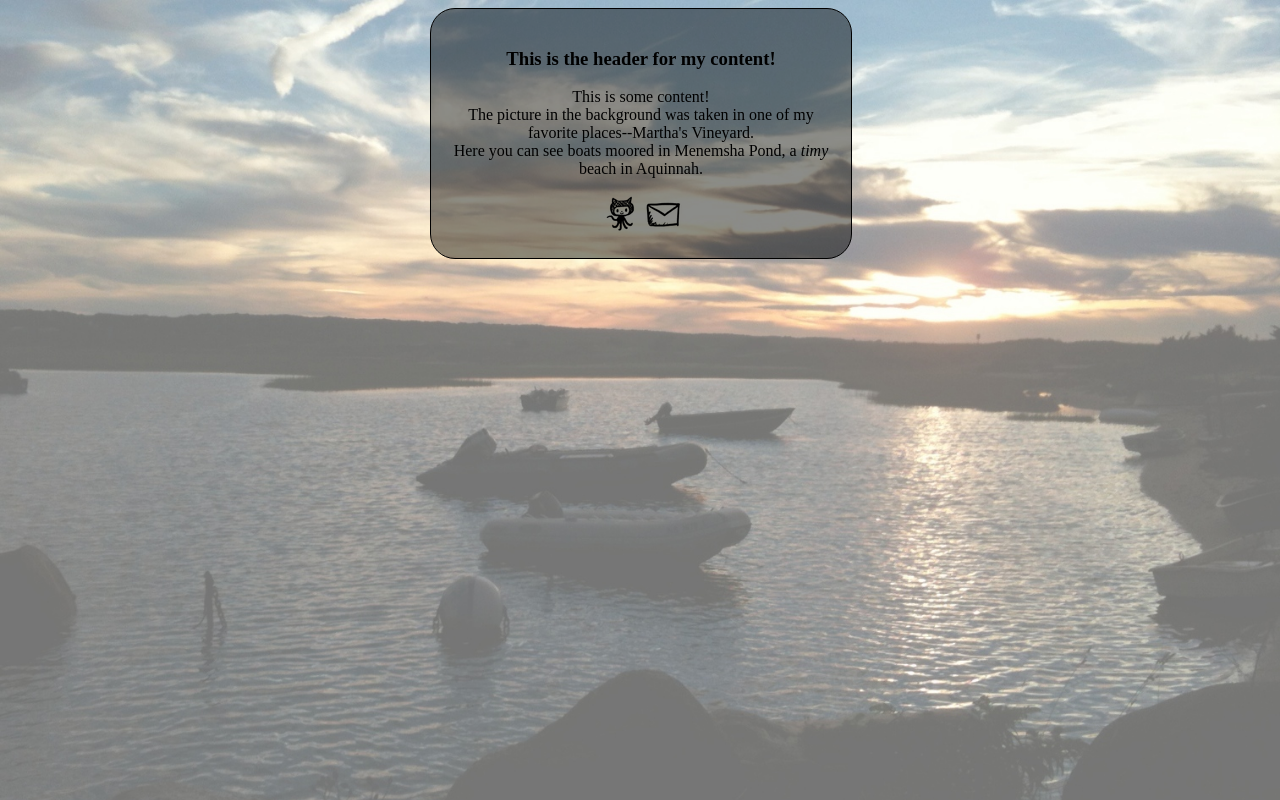
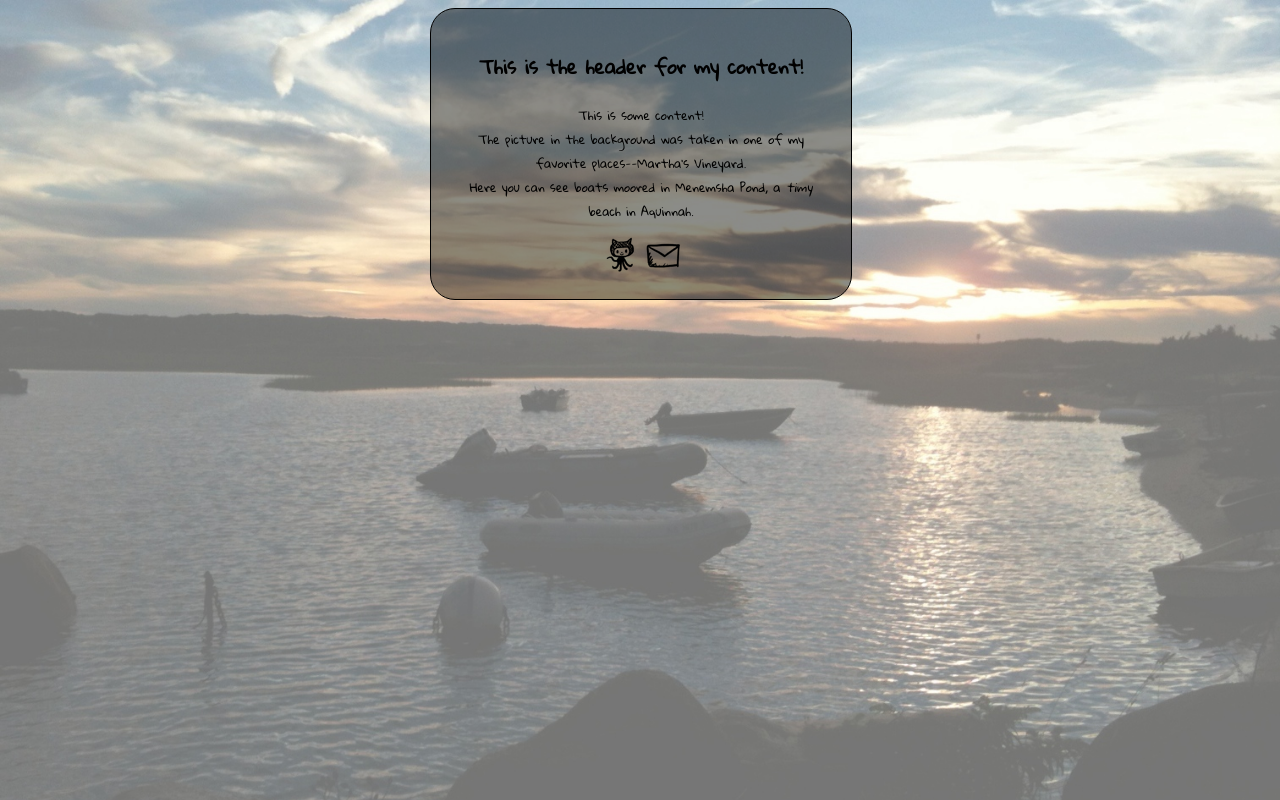
Before and after one commit to SherrySeibel/LTC_HTML_CSS, a plain HTML site: page index.html in a window 1280 px wide. Shown: the top 800 px of the page. Drawn offline with Linux system fonts and the light colour scheme.

Commit message:
Successfully customized font

```diff
--- a/styles.css
+++ b/styles.css
@@ -1,26 +1,20 @@
-
-/*Trying to add a specific font but am having trouble...*/
-@font-face {
-  	font-family: 'MyWebFont';
-  	src: url("//fonts.googleapis.com/css?family=Gloria+Hallelujah:400");
-}
-
 /* This styles the content of my page */
 body {
 	text-align: center;
 	padding-top: 20%
-	font-family: "MyWebFont";
+	font-family: 'Gloria Hallelujah', cursive;
 	position: relative;
 	left: 33%;
-	top: 15%;
+	top: 5%;
 }
 
-h2 {
-	font-family: 'MyWebFont';
+#content h3 {
+	font-family: 'Gloria Hallelujah', cursive;
 }
 
-p {
-	font-family: 'MyWebFont';
+#content p {
+	font-family: 'Gloria Hallelujah', cursive;
+	font-size: 9pt;
 }
 /* This creates a boarder around my text */
 #border {
```
